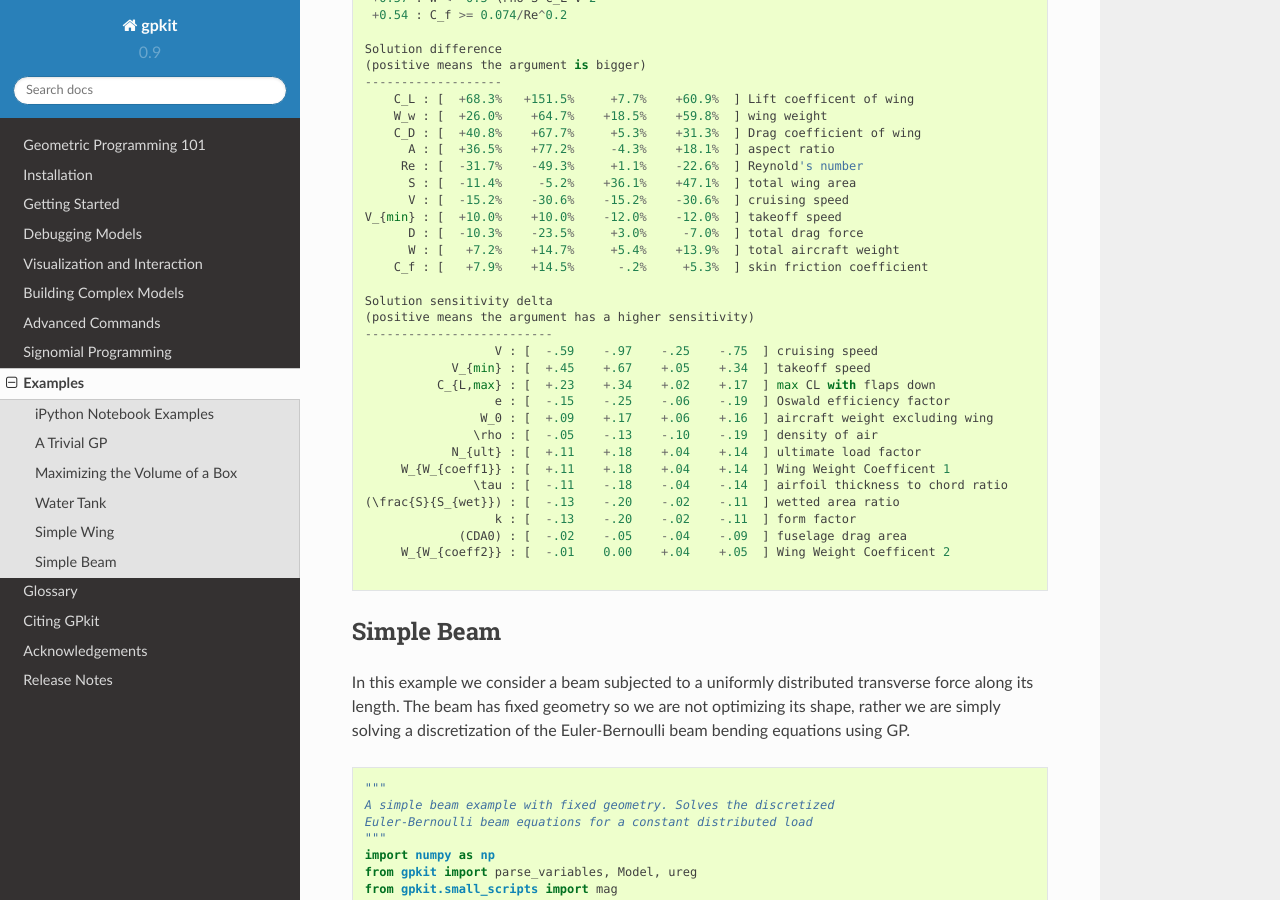
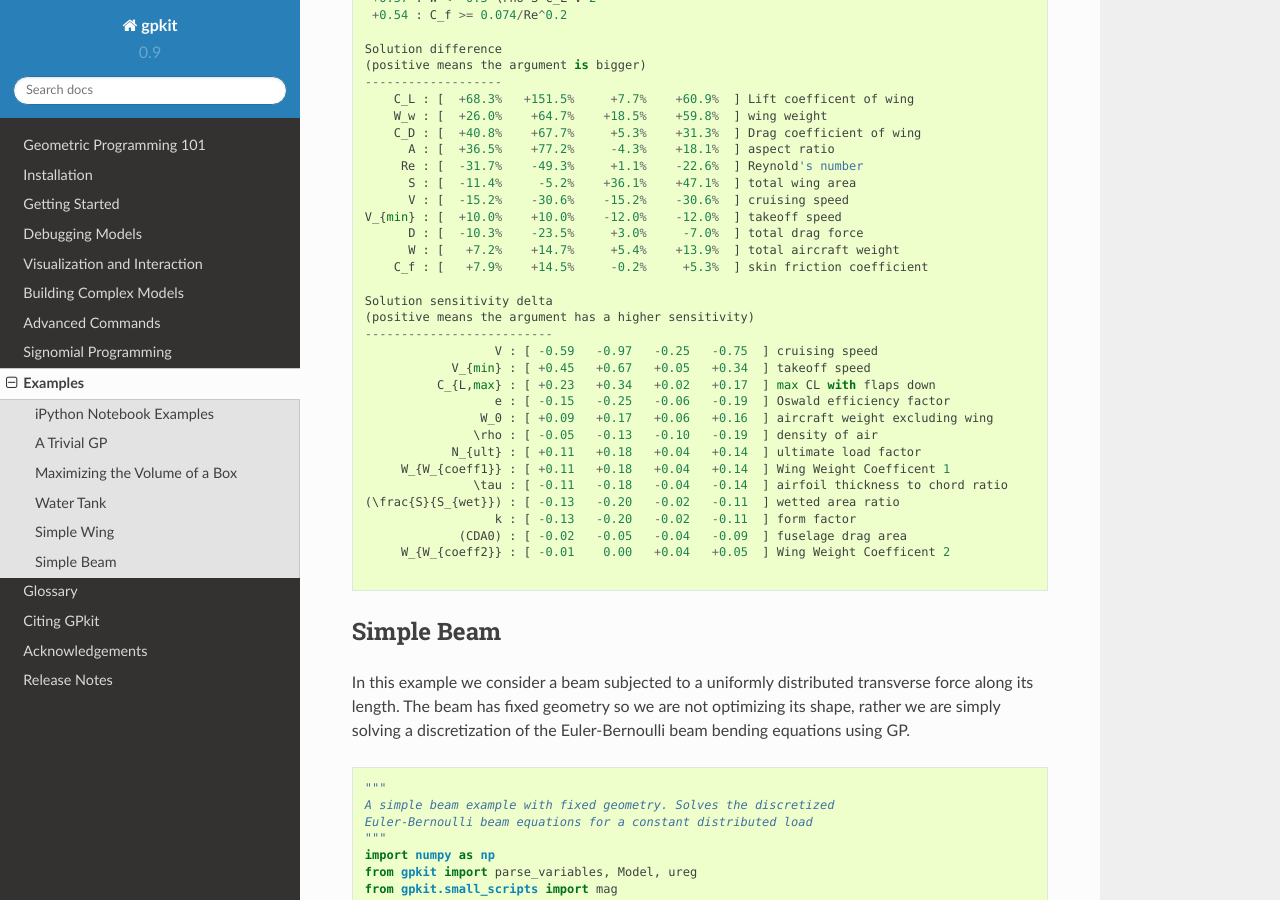
Before and after one commit to convexengineering/gpkit, a Sphinx documentation site: the page built from docs/source/examples.rst, in a window 1280 px wide and 900 px high, scrolled down 6087 px. Built offline with Sphinx 7.4.7 and the Read the Docs theme 2.0.0, drawn with Linux system fonts in a browser that asks for light colours.

Commit message:
add leading zeros to diff output (#1459)

```diff
--- a/docs/source/examples/performance_modeling_output.txt
+++ b/docs/source/examples/performance_modeling_output.txt
@@ -103,8 +103,8 @@ Solution difference for variables given in `showvars`
 -----------------------------------------------------
 Wburn : [  -50.5%    -50.4%    -50.3%    -50.1%  ] segment fuel burn
 Wfuel : [  -50.3%    -50.3%    -50.2%    -50.1%  ] fuel weight
-    D : [   -1.1%      -.8%      -.5%      -.3%  ] drag force
+    D : [   -1.1%     -0.8%     -0.5%     -0.3%  ] drag force
 
 Solution sensitivity delta for variables given in `showvars`
 ------------------------------------------------------------
-The largest sensitivity delta is  +.00451643
+The largest sensitivity delta is +0.00451643
--- a/docs/source/examples/simpleflight_output.txt
+++ b/docs/source/examples/simpleflight_output.txt
@@ -96,21 +96,21 @@ Solution difference
 V_{min} : [  +10.0%    +10.0%    -12.0%    -12.0%  ] takeoff speed
       D : [  -10.3%    -23.5%     +3.0%     -7.0%  ] total drag force
       W : [   +7.2%    +14.7%     +5.4%    +13.9%  ] total aircraft weight
-    C_f : [   +7.9%    +14.5%      -.2%     +5.3%  ] skin friction coefficient
+    C_f : [   +7.9%    +14.5%     -0.2%     +5.3%  ] skin friction coefficient
 
 Solution sensitivity delta
 (positive means the argument has a higher sensitivity)
 --------------------------
-                  V : [  -.59    -.97    -.25    -.75  ] cruising speed
-            V_{min} : [  +.45    +.67    +.05    +.34  ] takeoff speed
-          C_{L,max} : [  +.23    +.34    +.02    +.17  ] max CL with flaps down
-                  e : [  -.15    -.25    -.06    -.19  ] Oswald efficiency factor
-                W_0 : [  +.09    +.17    +.06    +.16  ] aircraft weight excluding wing
-               \rho : [  -.05    -.13    -.10    -.19  ] density of air
-            N_{ult} : [  +.11    +.18    +.04    +.14  ] ultimate load factor
-     W_{W_{coeff1}} : [  +.11    +.18    +.04    +.14  ] Wing Weight Coefficent 1
-               \tau : [  -.11    -.18    -.04    -.14  ] airfoil thickness to chord ratio
-(\frac{S}{S_{wet}}) : [  -.13    -.20    -.02    -.11  ] wetted area ratio
-                  k : [  -.13    -.20    -.02    -.11  ] form factor
-             (CDA0) : [  -.02    -.05    -.04    -.09  ] fuselage drag area
-     W_{W_{coeff2}} : [  -.01    0.00    +.04    +.05  ] Wing Weight Coefficent 2
+                  V : [ -0.59   -0.97   -0.25   -0.75  ] cruising speed
+            V_{min} : [ +0.45   +0.67   +0.05   +0.34  ] takeoff speed
+          C_{L,max} : [ +0.23   +0.34   +0.02   +0.17  ] max CL with flaps down
+                  e : [ -0.15   -0.25   -0.06   -0.19  ] Oswald efficiency factor
+                W_0 : [ +0.09   +0.17   +0.06   +0.16  ] aircraft weight excluding wing
+               \rho : [ -0.05   -0.13   -0.10   -0.19  ] density of air
+            N_{ult} : [ +0.11   +0.18   +0.04   +0.14  ] ultimate load factor
+     W_{W_{coeff1}} : [ +0.11   +0.18   +0.04   +0.14  ] Wing Weight Coefficent 1
+               \tau : [ -0.11   -0.18   -0.04   -0.14  ] airfoil thickness to chord ratio
+(\frac{S}{S_{wet}}) : [ -0.13   -0.20   -0.02   -0.11  ] wetted area ratio
+                  k : [ -0.13   -0.20   -0.02   -0.11  ] form factor
+             (CDA0) : [ -0.02   -0.05   -0.04   -0.09  ] fuselage drag area
+     W_{W_{coeff2}} : [ -0.01    0.00   +0.04   +0.05  ] Wing Weight Coefficent 2
```
Also changed, not shown: 1 other file.
